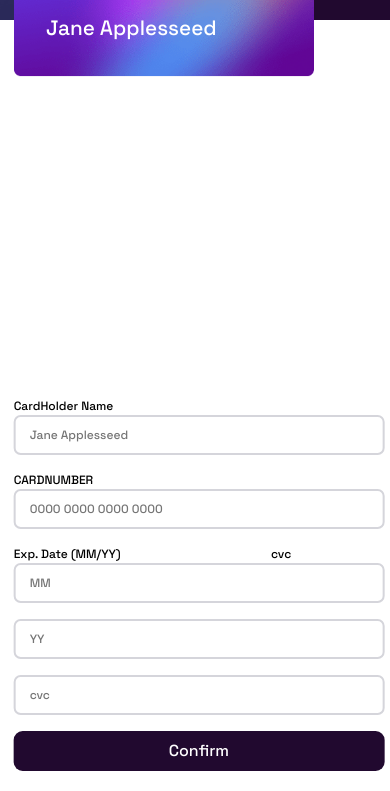
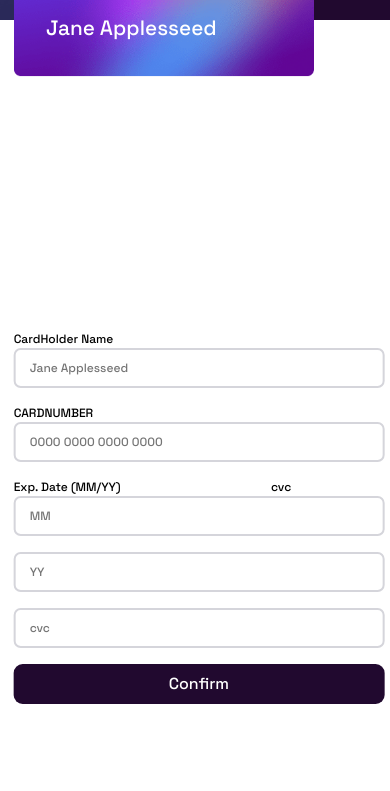
Before and after one commit to agun36/creditcard, a plain HTML site: page index.html in a window 390 px wide. Shown: the part 233-1024 px from the top of the page. After the commit the page ends 957 px from the top, so only its background shows below. Drawn offline with Linux system fonts and the light colour scheme; files whose address does not match are found by name.

Commit message:
first commit

```diff
--- a/index.css
+++ b/index.css
@@ -308,7 +308,7 @@ input:focus {
 
 
  .form {
-  top: 98%;
+  top: 90%;
   left: 70%;
   width: 95%;
   padding-bottom: 20px;
```
